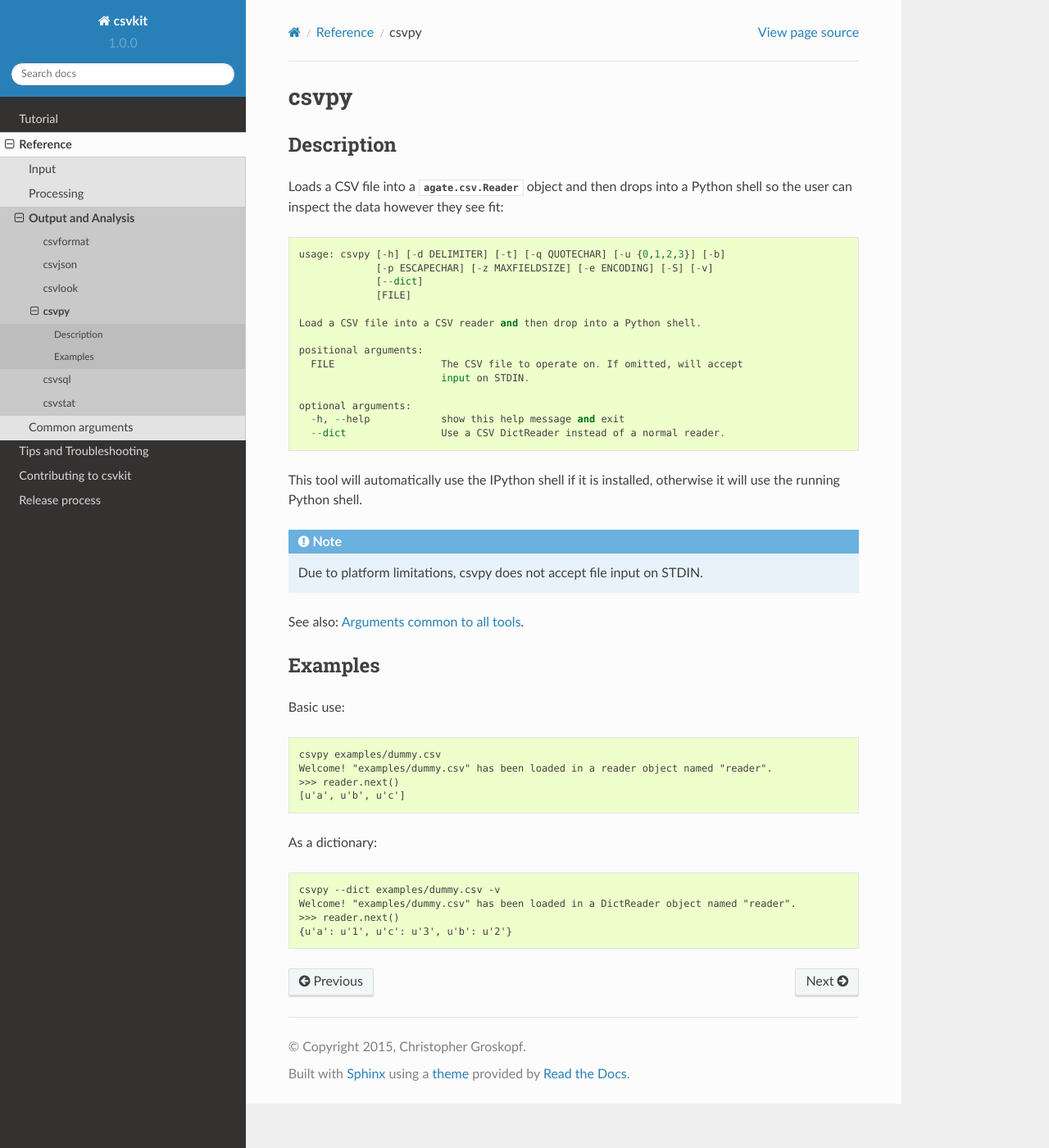
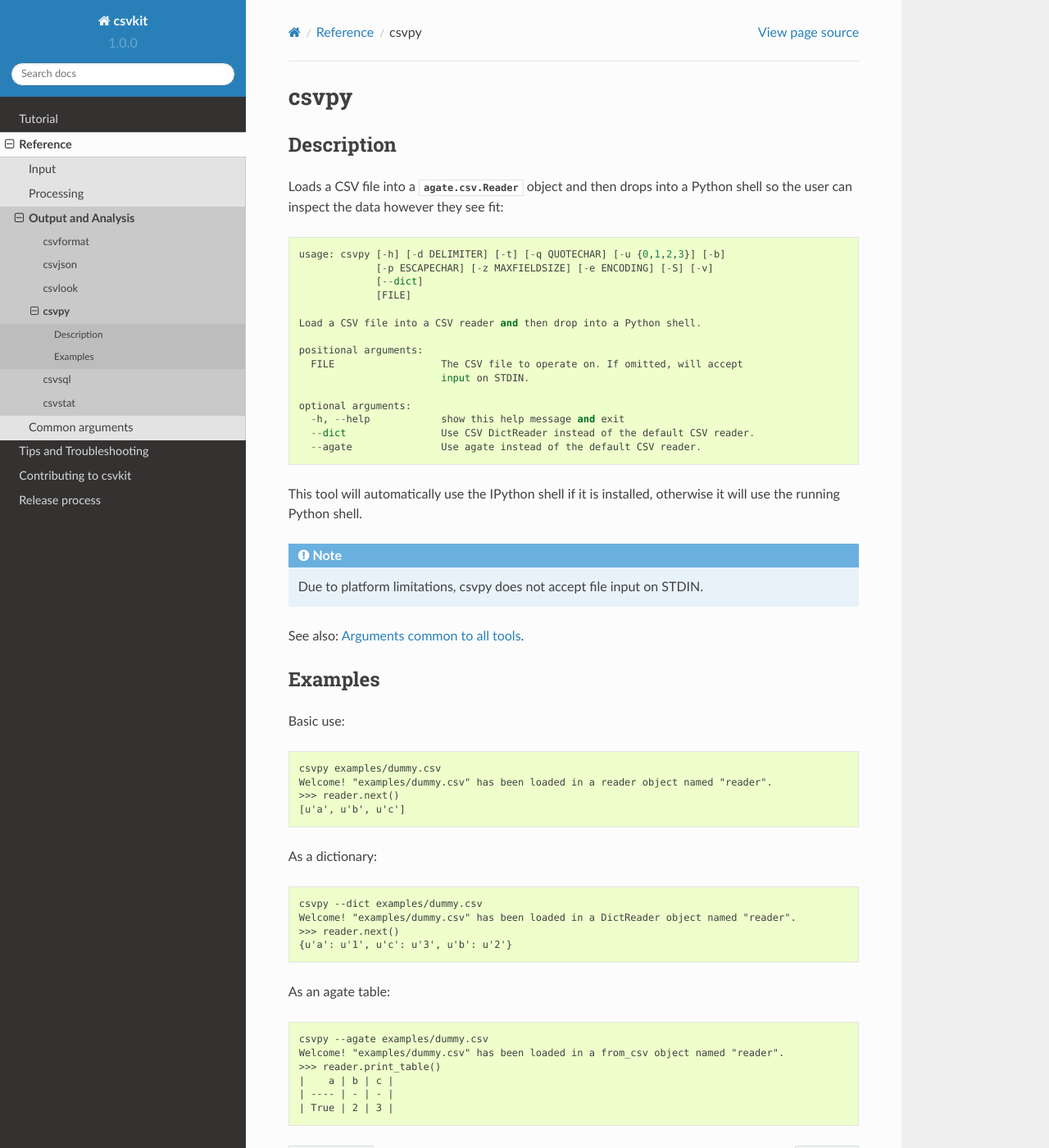
Before and after one commit to wireservice/csvkit, a Sphinx documentation site: the page built from docs/scripts/csvpy.rst, in a window 1280 px wide and 1400 px high. Shown: the whole window at 82% size. Built offline with Sphinx 7.4.7 and the Read the Docs theme 2.0.0, drawn with Linux system fonts in a browser that asks for light colours.

Commit message:
csvpy: Add support for --agate to read a CSV file into an agate table

```diff
--- a/CHANGELOG.rst
+++ b/CHANGELOG.rst
@@ -31,6 +31,7 @@
 * :doc:`/scripts/csvjson` supports ``--snifflimit`` and ``--no-inference``.
 * :doc:`/scripts/csvlook` adds ``--max-rows``, ``--max-columns`` and ``--max-column-width`` options.
 * :doc:`/scripts/csvlook` supports ``--snifflimit`` and ``--no-inference``.
+* :doc:`/scripts/csvpy` supports ``--agate`` to read a CSV file into an agate table.
 * ``csvsql`` supports custom `SQLAlchemy dialects <http://docs.sqlalchemy.org/en/latest/dialects/>`_.
 * :doc:`/scripts/csvstat` supports ``--names``.
 * :doc:`/scripts/in2csv` CSV-to-CSV conversion streams input and output if the ``--no-inference`` flag is set.
--- a/docs/scripts/csvpy.rst
+++ b/docs/scripts/csvpy.rst
@@ -20,7 +20,8 @@
 
     optional arguments:
       -h, --help            show this help message and exit
-      --dict                Use a CSV DictReader instead of a normal reader.
+      --dict                Use CSV DictReader instead of the default CSV reader.
+      --agate               Use agate instead of the default CSV reader.
 
 This tool will automatically use the IPython shell if it is installed, otherwise it will use the running Python shell.
 
@@ -42,7 +43,16 @@
 
 As a dictionary::
 
-    csvpy --dict examples/dummy.csv -v
+    csvpy --dict examples/dummy.csv
     Welcome! "examples/dummy.csv" has been loaded in a DictReader object named "reader".
     >>> reader.next()
     {u'a': u'1', u'c': u'3', u'b': u'2'}
+
+As an agate table::
+
+    csvpy --agate examples/dummy.csv
+    Welcome! "examples/dummy.csv" has been loaded in a from_csv object named "reader".
+    >>> reader.print_table()
+    |    a | b | c |
+    | ---- | - | - |
+    | True | 2 | 3 |
```
Also changed, not shown: 1 other file.
